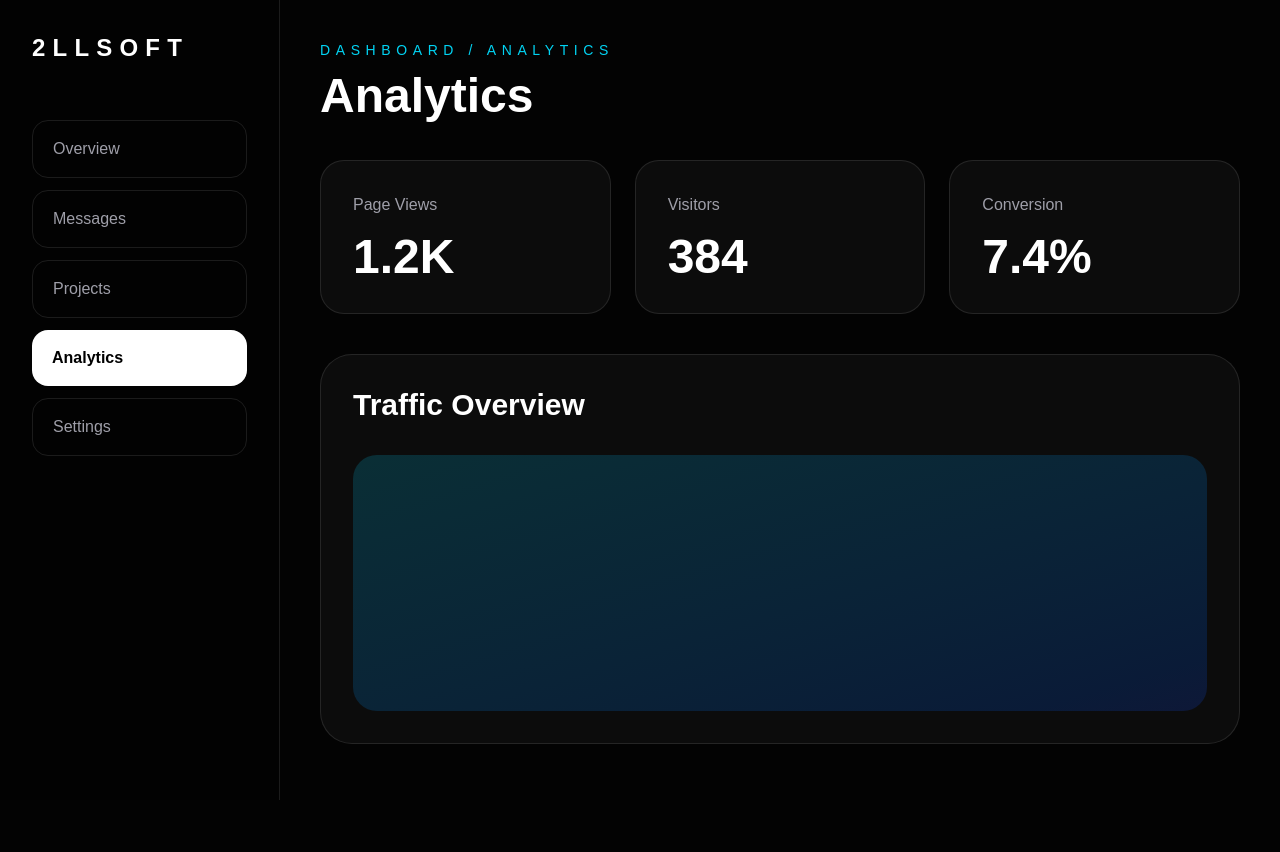
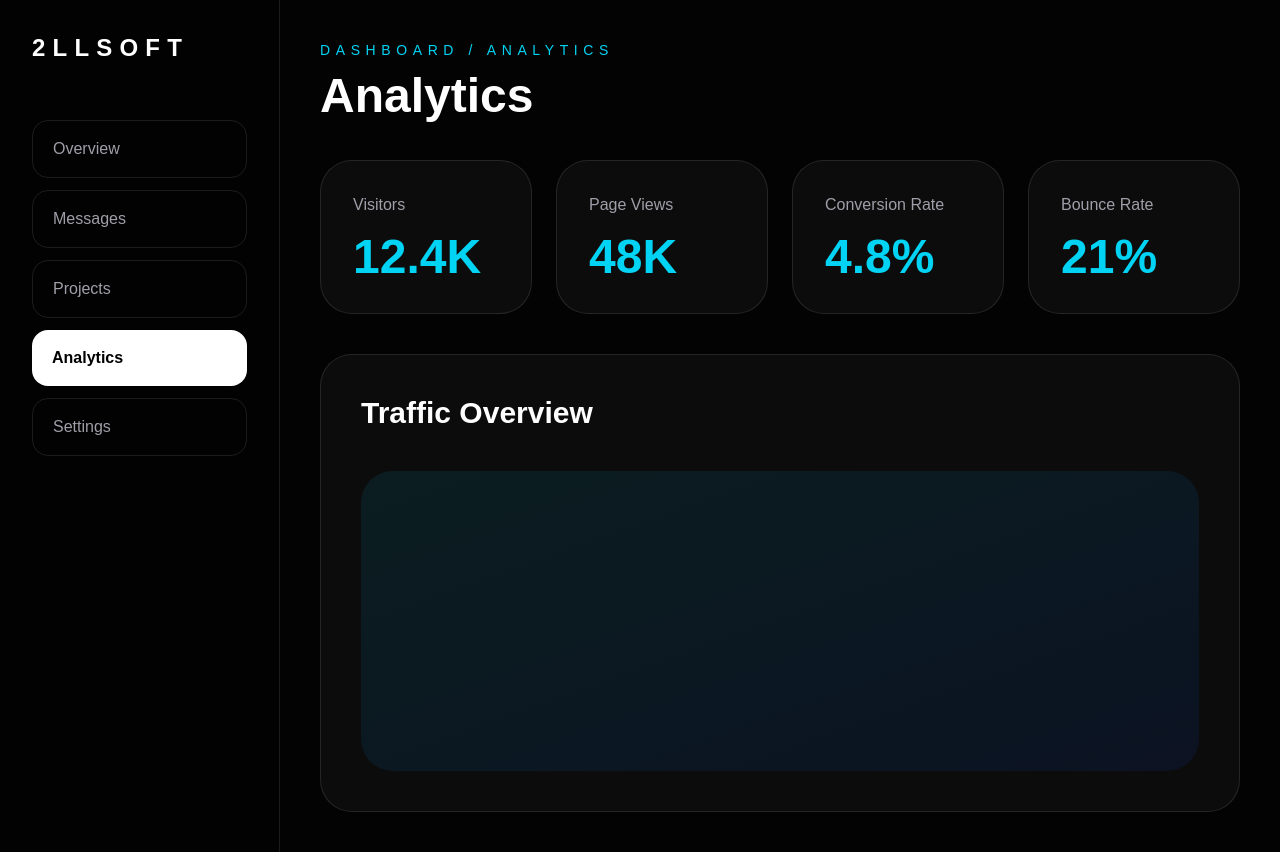
Before and after one commit to 2LLSOFT/2llsoft-clean, a Next.js app: page /dashboard/analytics in a window 1280 px wide. Before the commit the page ends 800 px from the top, so only its background shows below. Built offline with nearby package versions, Linux system fonts and the light colour scheme.

Commit message:
upgrade analytics dashboard

```diff
--- a/app/dashboard/analytics/page.tsx
+++ b/app/dashboard/analytics/page.tsx
@@ -1,23 +1,52 @@
 import Link from "next/link";
 
-const stats = [
-  { label: "Page Views", value: "1.2K" },
-  { label: "Visitors", value: "384" },
-  { label: "Conversion", value: "7.4%" },
+const analytics = [
+  {
+    label: "Visitors",
+    value: "12.4K",
+  },
+  {
+    label: "Page Views",
+    value: "48K",
+  },
+  {
+    label: "Conversion Rate",
+    value: "4.8%",
+  },
+  {
+    label: "Bounce Rate",
+    value: "21%",
+  },
 ];
 
 export default function AnalyticsPage() {
   return (
     <main className="flex min-h-screen bg-[#030303] text-white">
       <aside className="hidden w-[280px] border-r border-white/10 bg-black/40 p-8 md:block">
-        <h1 className="text-2xl font-black tracking-[0.3em]">2LLSOFT</h1>
+        <h1 className="text-2xl font-black tracking-[0.3em]">
+          2LLSOFT
+        </h1>
 
         <div className="mt-14 space-y-3">
-          <Link href="/dashboard" className="block rounded-2xl border border-white/10 px-5 py-4 text-zinc-400">Overview</Link>
-          <Link href="/dashboard/messages" className="block rounded-2xl border border-white/10 px-5 py-4 text-zinc-400">Messages</Link>
-          <Link href="/dashboard/projects" className="block rounded-2xl border border-white/10 px-5 py-4 text-zinc-400">Projects</Link>
-          <Link href="/dashboard/analytics" className="block rounded-2xl bg-white px-5 py-4 font-bold text-black">Analytics</Link>
-          <Link href="/dashboard/settings" className="block rounded-2xl border border-white/10 px-5 py-4 text-zinc-400">Settings</Link>
+          <Link href="/dashboard" className="block rounded-2xl border border-white/10 px-5 py-4 text-zinc-400">
+            Overview
+          </Link>
+
+          <Link href="/dashboard/messages" className="block rounded-2xl border border-white/10 px-5 py-4 text-zinc-400">
+            Messages
+          </Link>
+
+          <Link href="/dashboard/projects" className="block rounded-2xl border border-white/10 px-5 py-4 text-zinc-400">
+            Projects
+          </Link>
+
+          <Link href="/dashboard/analytics" className="block rounded-2xl bg-white px-5 py-4 font-bold text-black">
+            Analytics
+          </Link>
+
+          <Link href="/dashboard/settings" className="block rounded-2xl border border-white/10 px-5 py-4 text-zinc-400">
+            Settings
+          </Link>
         </div>
       </aside>
 
@@ -26,23 +55,33 @@ export default function AnalyticsPage() {
           Dashboard / Analytics
         </p>
 
-        <h1 className="mt-3 text-5xl font-black">Analytics</h1>
+        <h1 className="mt-3 text-5xl font-black">
+          Analytics
+        </h1>
 
-        <div className="mt-10 grid gap-6 md:grid-cols-3">
-          {stats.map((item) => (
+        <div className="mt-10 grid gap-6 md:grid-cols-4">
+          {analytics.map((item) => (
             <div
               key={item.label}
-              className="rounded-3xl border border-white/10 bg-white/[0.04] p-8"
+              className="rounded-[2rem] border border-white/10 bg-white/[0.04] p-8"
             >
-              <p className="text-zinc-400">{item.label}</p>
-              <h2 className="mt-4 text-5xl font-black">{item.value}</h2>
+              <p className="text-zinc-400">
+                {item.label}
+              </p>
+
+              <h2 className="mt-4 text-5xl font-black text-cyan-400">
+                {item.value}
+              </h2>
             </div>
           ))}
         </div>
 
-        <div className="mt-10 rounded-[2rem] border border-white/10 bg-white/[0.04] p-8">
-          <h2 className="text-3xl font-black">Traffic Overview</h2>
-          <div className="mt-8 h-64 rounded-3xl bg-gradient-to-br from-cyan-500/20 to-blue-700/20" />
+        <div className="mt-10 rounded-[2rem] border border-white/10 bg-white/[0.04] p-10">
+          <h2 className="text-3xl font-black">
+            Traffic Overview
+          </h2>
+
+          <div className="mt-10 h-[300px] rounded-[2rem] bg-gradient-to-br from-cyan-500/10 to-blue-700/10" />
         </div>
       </section>
     </main>
```
